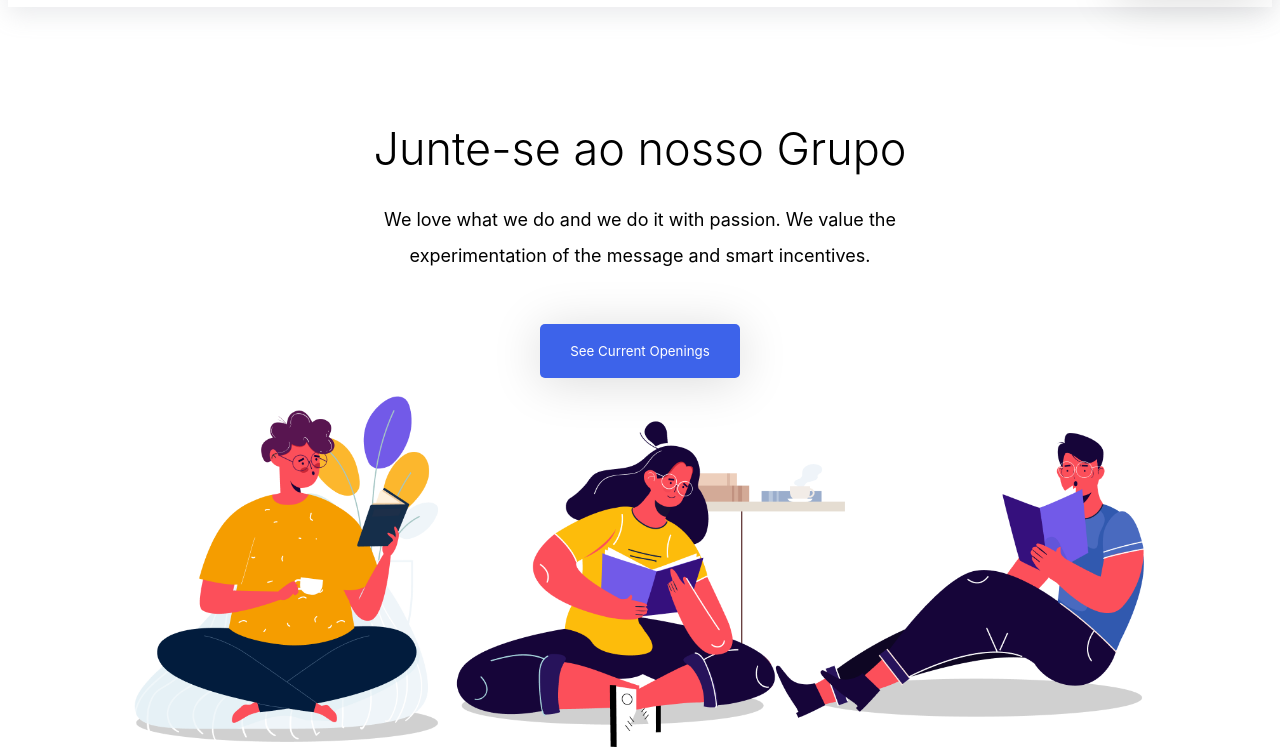
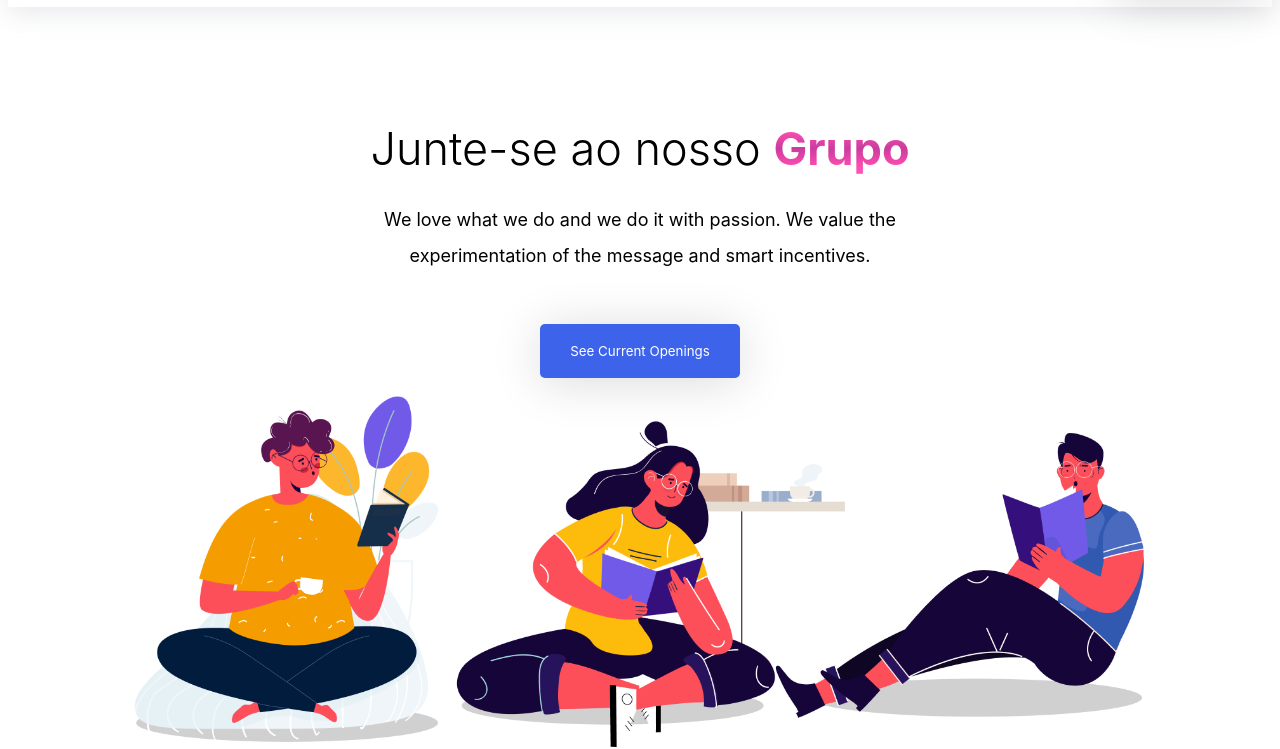
Before and after one commit to passcode-dev/Passcode-site, a Gatsby site: page /WorkWithUs/WorkWithUs in a window 1280 px wide. Shown: the part 75-824 px from the top of the page. Built offline with nearby package versions, Linux system fonts and the light colour scheme; Gatsby itself is replaced by a stand-in of ours.

Commit message:
hotfix: ajuste no trabalhe conosco

```diff
--- a/src/pages/ContactUs/ContactUs.js
+++ b/src/pages/ContactUs/ContactUs.js
@@ -117,7 +117,6 @@ const Matters = styled.div`
   width: 100%;
   flex-direction:column;
   justify-content: center;
-  margin-top: 30px;
 
   span{
     margin-top: 30px;
--- a/src/pages/WorkWithUs/WorkWithUs.js
+++ b/src/pages/WorkWithUs/WorkWithUs.js
@@ -1,6 +1,7 @@
 import * as React from "react";
 import styled, { keyframes } from "styled-components";
 import Header from "../Header/Header"
+import Footer from '../footer/footer'
 import { Button } from "../../Components/Buton";
 import grupo from "../../images/grupo.png"
 import { useState } from "react";
@@ -29,6 +30,11 @@ const Conteiner = styled.div`
     flex-direction: column;
     max-height: 546px;
     max-width: 100%;
+    margin-bottom: 200px;
+    @media (max-width:900px) {
+        margin-top:50px;
+        margin-bottom: 100px;
+    }
 
 `
 const ConteinerText = styled.div`
@@ -39,7 +45,7 @@ const ConteinerText = styled.div`
     margin-bottom: 18px;
     h1{
         margin:0;
-        font-family: Inter;
+        font-family: "Inter";
         font-weight: 300;
         font-size: 45px;
         line-height: 71px;
@@ -53,10 +59,32 @@ const ConteinerText = styled.div`
         line-height: 36px;
         margin-bottom: 50px;
     }
+
+    @media (max-width:900px) {
+
+        h1{
+            text-align: center;
+        }
+    }
 `
+const SpanP = styled.span`
+  font-family: "Inter";
+  font-weight: bold;
+  font-size: 45px;
+  line-height: 71px;
+  background: linear-gradient(180deg, #de4396 10%, #a83284 50%, #de4396 90%);
+  background-clip: text;
+  -webkit-background-clip: text;
+  -webkit-text-fill-color: transparent;
+  filter: brightness(1.2);
+`;
+
 
 const IMG = styled.img`
     max-width: 80%;
+    @media (max-width:900px) {
+        max-width: 100%;
+    }
 `
 
 const JoinUs = styled.div`
@@ -70,6 +98,13 @@ const JoinUs = styled.div`
         font-weight: 700;
         font-size: 40px;
         line-height: 20px;
+    }
+
+    @media (max-width:900px) {
+        h1{
+            font-size: 36px;
+            margin-bottom: 15px;
+        }
     }
 `
 const Label = styled.label`
@@ -138,6 +173,11 @@ const Conteinerinput = styled.div`
         color:lightgray;
         margin: 0;
     }
+    @media (max-width:900px) {
+        p{
+            text-align: center;
+        }
+    }
 `
 const PlaceInput = styled.div`
     display: flex;
@@ -170,6 +210,7 @@ const Overlay = styled.div`
   display: flex;
   justify-content: center;
   align-items: center;
+  z-index: 99;
 `;
 
 
@@ -226,7 +267,7 @@ export default function WorkWithUs() {
                             <Sair size={25} onClick={() => setOpen(false)} />
                         </Head>
                         <JoinUs>
-                            <h1>Join Us today 👋</h1>
+                            <h1>Join Us today👋</h1>
                             <Conteinerinput>
                                 <p>Clarity gives you the blocks and components you need to create a truly professional website.</p>
                                 <PlaceInput>
@@ -258,12 +299,13 @@ export default function WorkWithUs() {
                 <Header />
                 <Conteiner>
                     <ConteinerText>
-                        <h1>Junte-se ao nosso Grupo</h1>
+                        <h1>Junte-se ao nosso <SpanP>Grupo</SpanP></h1>
                         <p>We love what we do and we do it with passion. We value the experimentation of the message and smart incentives.</p>
                         <ButtonMod onClick={() => setOpen(true)}>See Current Openings</ButtonMod>
                     </ConteinerText>
                     <IMG src={grupo}></IMG>
                 </Conteiner>
+                <Footer/>
             </Body>
 
 
```
